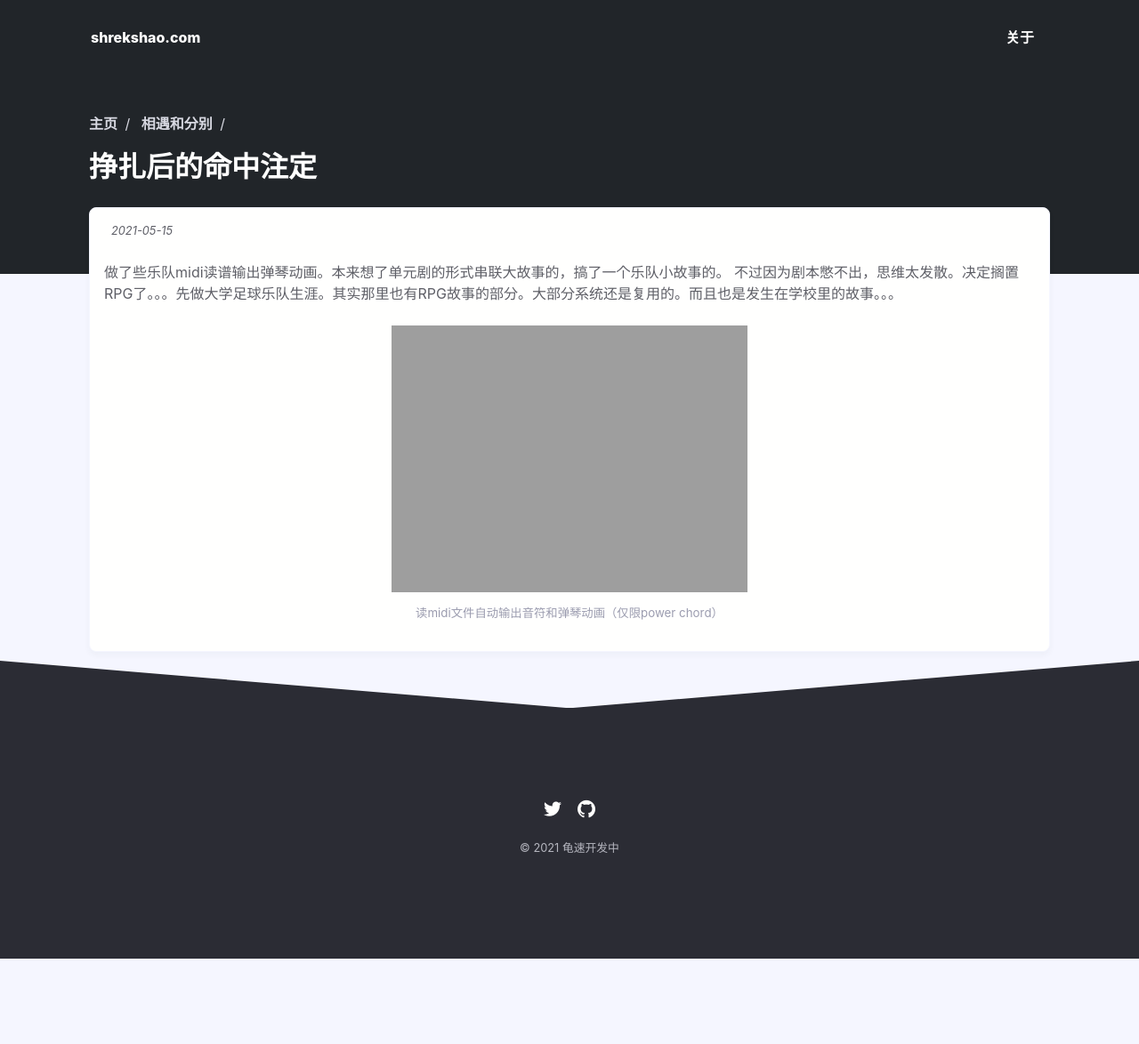
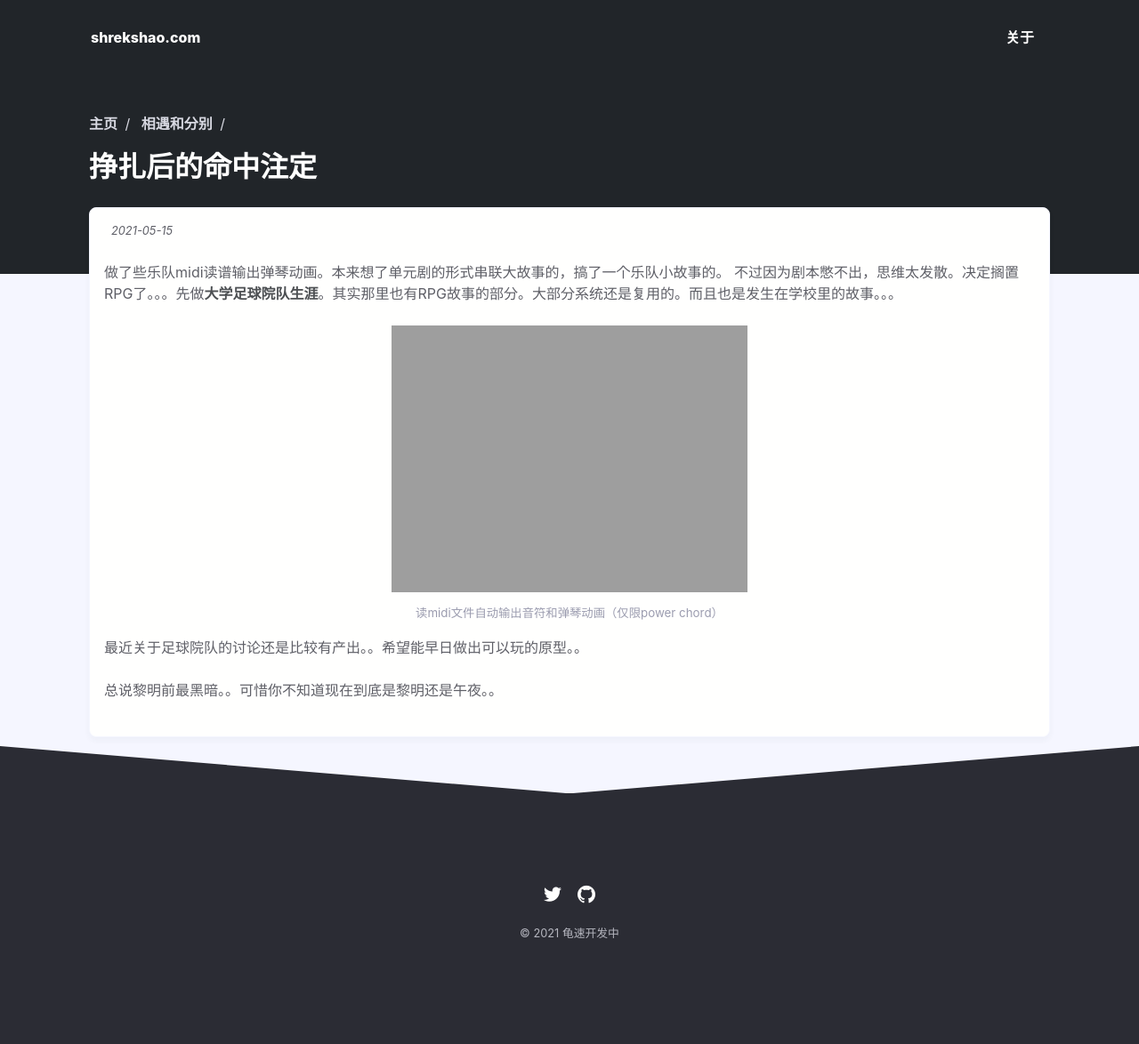
Before and after one commit to shrekshao/studio, a Jekyll site: the page built from _posts/encounter/2021-05-15-blog03.md, in a window 1280 px wide. Shown: the whole page at 89% size. Built offline with Jekyll 4.4.1, drawn with Linux system fonts in a browser that asks for light colours; nearby versions of some CDN libraries; before the commit the page ends 1078 px from its top, so only the background shows below that.

Commit message:
update rexml; a bit update gif

```diff
--- a/_posts/encounter/2021-05-15-blog03.md
+++ b/_posts/encounter/2021-05-15-blog03.md
@@ -6,8 +6,12 @@ title: "挣扎后的命中注定"
 ---
 
 做了些乐队midi读谱输出弹琴动画。本来想了单元剧的形式串联大故事的，搞了一个乐队小故事的。
-不过因为剧本憋不出，思维太发散。决定搁置RPG了。。。先做大学足球乐队生涯。其实那里也有RPG故事的部分。大部分系统还是复用的。而且也是发生在学校里的故事。。。
+不过因为剧本憋不出，思维太发散。决定搁置RPG了。。。先做[大学足球院队生涯]({{baseurl}}/college-soccer)。其实那里也有RPG故事的部分。大部分系统还是复用的。而且也是发生在学校里的故事。。。
 
 <!--more-->
 
 {% include imgdesc.html url="assets/blog/band.gif" description="读midi文件自动输出音符和弹琴动画（仅限power chord）" %}
+
+最近关于足球院队的讨论还是比较有产出。。希望能早日做出可以玩的原型。。
+
+总说黎明前最黑暗。。可惜你不知道现在到底是黎明还是午夜。。
```
Also changed, not shown: _posts/college-soccer/2021-03-19-blog01.md (+1 -0 lines), Gemfile.lock, 1 other file.
